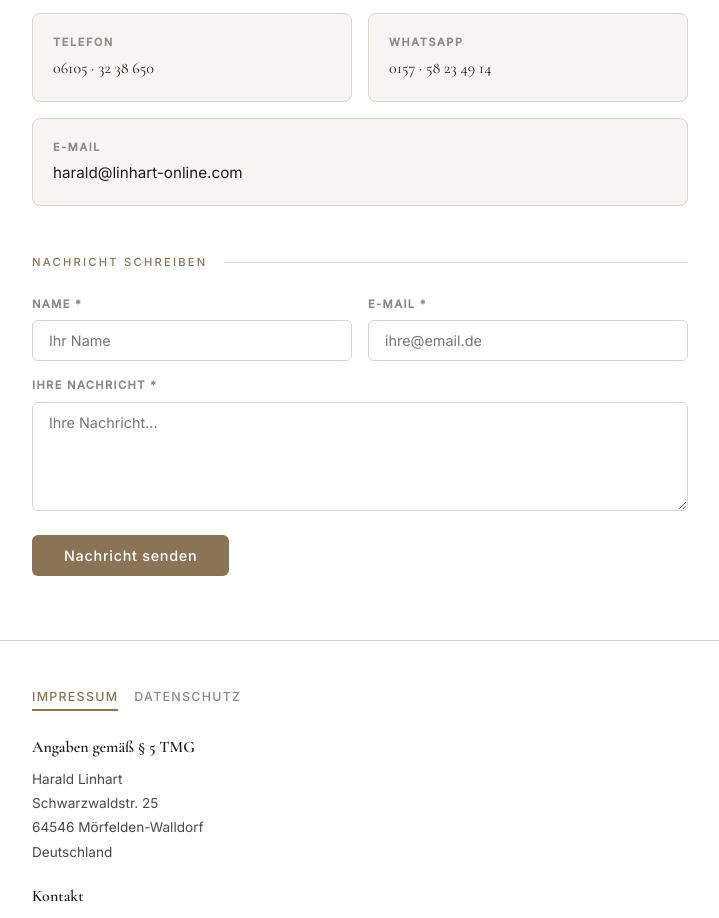
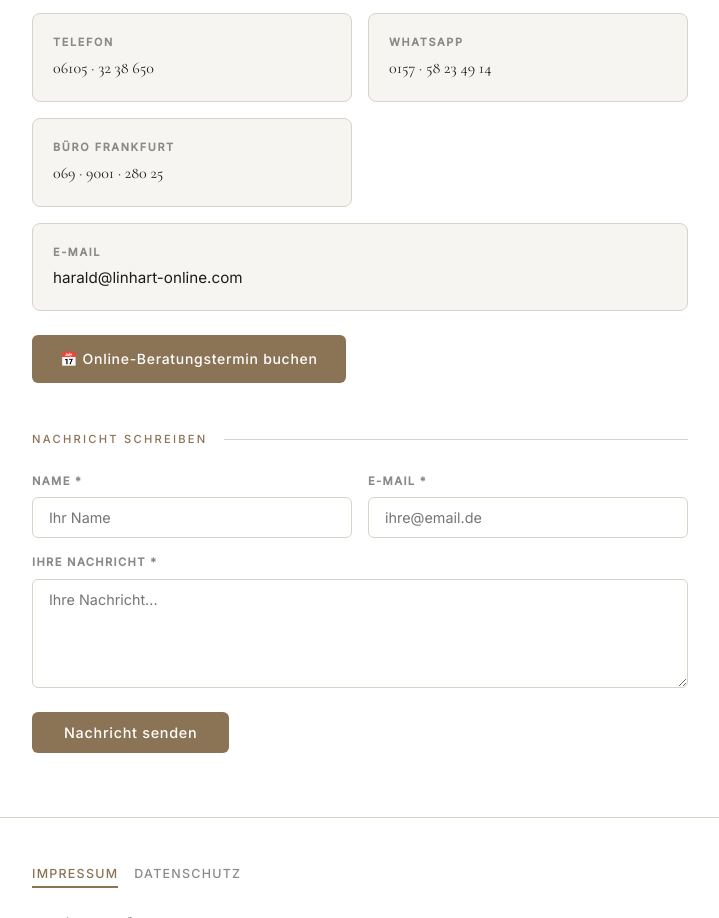
Before and after one commit to haraldlinhart-prog/linhart-online, a website: page index.html in a window 1280 px wide. Shown: the part 2322-3240 px from the top of the page, without its empty margins (280-999 px from the left). Drawn offline with nearby package versions, Linux system fonts and the light colour scheme.

Commit message:
Add Frankfurt office number and telefon-termin appointment button

```diff
--- a/index.html
+++ b/index.html
@@ -478,11 +478,23 @@
         <span class="kontakt-value mono">0157 · 58 23 49 14</span>
       </a>
 
+      <a href="tel:+496990012802 5" class="kontakt-item">
+        <span class="kontakt-label">Büro Frankfurt</span>
+        <span class="kontakt-value mono">069 · 9001 · 280 25</span>
+      </a>
+
       <a href="mailto:harald@linhart-online.com" class="kontakt-item" style="grid-column: 1 / -1;">
         <span class="kontakt-label">E-Mail</span>
         <span class="kontakt-value">harald@linhart-online.com</span>
       </a>
 
+    </div>
+
+    <div style="margin-top:1.5rem">
+      <a href="https://telefon-termin.com/harald.linhart/" target="_blank" rel="noopener"
+        style="display:inline-flex;align-items:center;gap:.6rem;background:var(--accent);color:var(--white);padding:.8rem 1.75rem;border-radius:6px;text-decoration:none;font-size:.875rem;font-weight:500;letter-spacing:.05em;transition:background .2s">
+        📅 Online-Beratungstermin buchen
+      </a>
     </div>
 
   </main>
```
